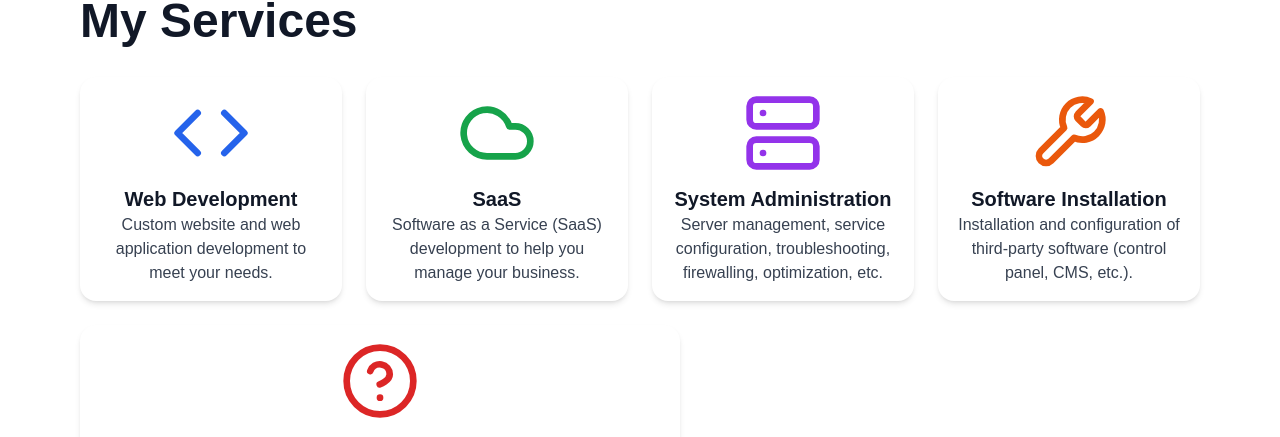
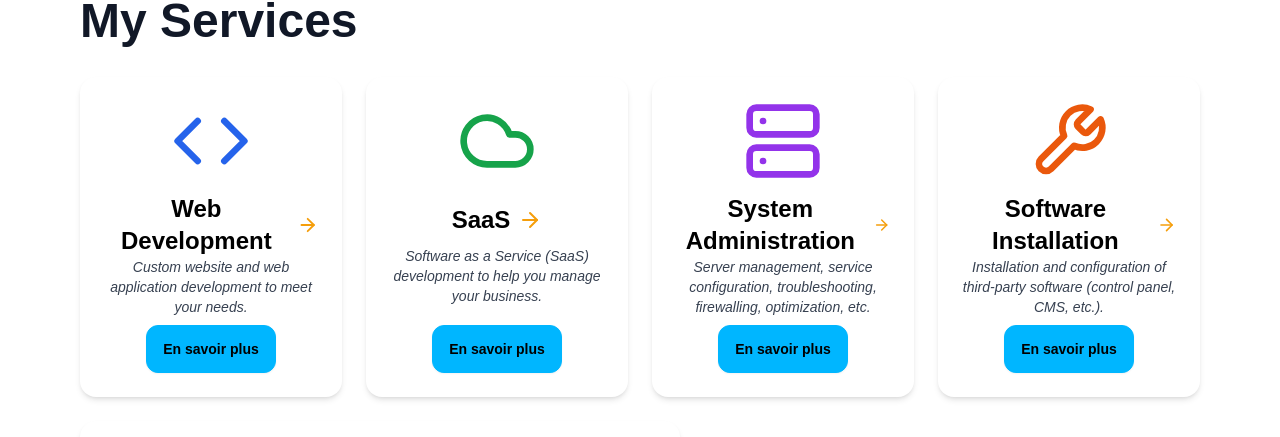
Before and after one commit to Farmeurimmo/portfolio-v5, a Next.js app: page /en in a window 1280 px wide. Shown: the part 484-921 px from the top of the page. Built offline with nearby package versions, Linux system fonts and the light colour scheme; no server answers.

Commit message:
feat: better services display

```diff
--- a/src/components/MainPageContent.jsx
+++ b/src/components/MainPageContent.jsx
@@ -1,6 +1,6 @@
 "use client";
 
-import {CircleHelp, Cloud, Code, Server, Wrench} from "lucide-react";
+import {ArrowRight, CircleHelp, Cloud, Code, Server, Wrench} from "lucide-react";
 import ContactForm from "@/components/ContactForm";
 import {useTranslations} from "next-intl";
 import {useState} from "react";
@@ -17,6 +17,39 @@ export default function MainPageContent() {
         document.getElementById("contact").scrollIntoView({behavior: "smooth"});
     };
 
+    const services = [
+        {
+            id: "dev",
+            title: "services.web_dev.title",
+            description: "services.web_dev.description",
+            icon: <Code className="h-20 w-20 text-blue-600 dark:text-blue-400 mb-3"/>
+        },
+        {
+            id: "saas",
+            title: "services.saas.title",
+            description: "services.saas.description",
+            icon: <Cloud className="h-20 w-20 text-green-600 dark:text-green-400 mb-3"/>
+        },
+        {
+            id: "admin",
+            title: "services.admin.title",
+            description: "services.admin.description",
+            icon: <Server className="h-20 w-20 text-purple-600 dark:text-purple-400 mb-3"/>
+        },
+        {
+            id: "installation",
+            title: "services.installation.title",
+            description: "services.installation.description",
+            icon: <Wrench className="h-20 w-20 text-orange-600 dark:text-orange-400 mb-3"/>
+        },
+        {
+            id: "help",
+            title: "services.help.title",
+            description: "services.help.description",
+            icon: <CircleHelp className="h-20 w-20 text-red-600 dark:text-red-400 mb-3"/>
+        },
+    ];
+
     return (
         <>
             <section id="services" className="flex flex-col items-start p-8 gap-2 sm:p-10">
@@ -25,46 +58,30 @@ export default function MainPageContent() {
                 </h2>
 
                 <div className="flex flex-wrap gap-6 mt-6 w-full justify-start">
-                    <button
-                        className="flex flex-col justify-between items-center text-center flex-1 min-w-[250px] p-4 bg-white dark:bg-gray-800 rounded-2xl shadow-md max-w-[600px] hover:outline hover:outline-amber-500"
-                        id={"dev"} tabIndex={0} onClick={() => handleContactClick(t('services.web_dev.title'))}>
-                        <Code className="h-20 w-20 text-blue-600 dark:text-blue-400 mb-3"/>
-                        <h3 className="text-xl font-semibold text-gray-900 dark:text-white">{t('services.web_dev.title')}</h3>
-                        <p className="text-gray-700 dark:text-gray-300">{t('services.web_dev.description')}</p>
-                    </button>
-
-                    <button
-                        className="flex flex-col justify-between items-center text-center flex-1 min-w-[250px] p-4 bg-white dark:bg-gray-800 rounded-2xl shadow-md max-w-[600px] hover:outline hover:outline-amber-500"
-                        id={"saas"} tabIndex={0} onClick={() => handleContactClick(t('services.saas.title'))}>
-                        <Cloud className="h-20 w-20 text-green-600 dark:text-green-400 mb-3"/>
-                        <h3 className="text-xl font-semibold text-gray-900 dark:text-white">{t('services.saas.title')}</h3>
-                        <p className="text-gray-700 dark:text-gray-300">{t('services.saas.description')}</p>
-                    </button>
-
-                    <button
-                        className="flex flex-col justify-between items-center text-center flex-1 min-w-[250px] p-4 bg-white dark:bg-gray-800 rounded-2xl shadow-md max-w-[600px] hover:outline hover:outline-amber-500"
-                        id={"admin"} tabIndex={0} onClick={() => handleContactClick(t('services.admin.title'))}>
-                        <Server className="h-20 w-20 text-purple-600 dark:text-purple-400 mb-3"/>
-                        <h3 className="text-xl font-semibold text-gray-900 dark:text-white">{t('services.admin.title')}</h3>
-                        <p className="text-gray-700 dark:text-gray-300">{t('services.admin.description')}</p>
-                    </button>
-
-                    <button
-                        className="flex flex-col justify-between items-center text-center flex-1 min-w-[250px] p-4 bg-white dark:bg-gray-800 rounded-2xl shadow-md max-w-[600px] hover:outline hover:outline-amber-500"
-                        id={"installation"} tabIndex={0}
-                        onClick={() => handleContactClick(t('services.installation.title'))}>
-                        <Wrench className="h-20 w-20 text-orange-600 dark:text-orange-400 mb-3"/>
-                        <h3 className="text-xl font-semibold text-gray-900 dark:text-white">{t('services.installation.title')}</h3>
-                        <p className="text-gray-700 dark:text-gray-300">{t('services.installation.description')}</p>
-                    </button>
-
-                    <button
-                        className="flex flex-col justify-between items-center text-center flex-1 min-w-[250px] p-4 bg-white dark:bg-gray-800 rounded-2xl shadow-md max-w-[600px] hover:outline hover:outline-amber-500"
-                        id={"help"} tabIndex={0} onClick={() => handleContactClick(t('services.help.title'))}>
-                        <CircleHelp className="h-20 w-20 text-red-600 dark:text-red-400 mb-3"/>
-                        <h3 className="text-xl font-semibold text-gray-900 dark:text-white">{t('services.help.title')}</h3>
-                        <p className="text-gray-700 dark:text-gray-300">{t('services.help.description')}</p>
-                    </button>
+                    {services.map(service => (
+                        <div
+                            key={service.id}
+                            id={service.id}
+                            tabIndex={0}
+                            role="button"
+                            className="flex flex-col justify-between items-center text-center flex-1 min-w-[250px] p-6
+                            bg-white dark:bg-gray-800 rounded-2xl shadow-md max-w-[600px] hover:scale-105 hover:shadow-lg
+                            transition-transform cursor-pointer active:scale-95"
+                            onClick={() => handleContactClick(t(service.title))}
+                            aria-label={t(service.title)}
+                        >
+                            {service.icon}
+                            <h3 className="text-2xl font-bold text-black dark:text-white flex items-center gap-2">
+                                {t(service.title)} <ArrowRight className="h-6 w-6 text-amber-500"/>
+                            </h3>
+                            <p className="text-gray-700 dark:text-gray-300 text-sm italic">
+                                {t(service.description)}
+                            </p>
+                            <span className="mt-2 px-4 py-2 btn btn-info rounded-xl">
+                                En savoir plus
+                            </span>
+                        </div>
+                    ))}
                 </div>
             </section>
 
```
